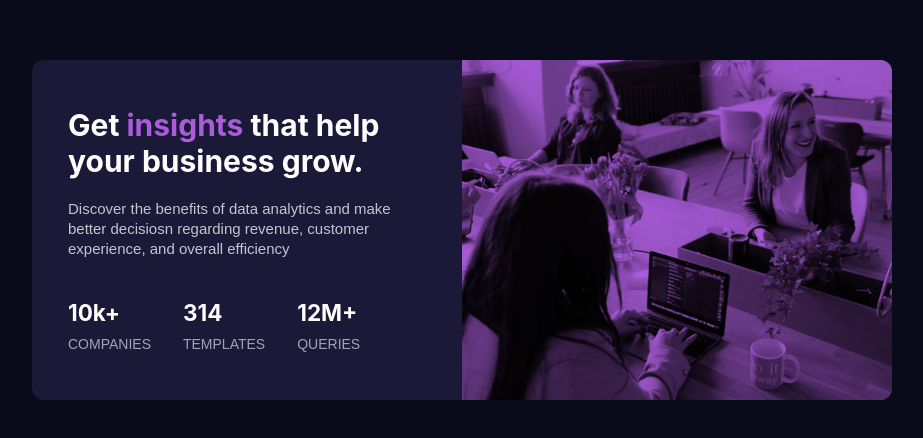
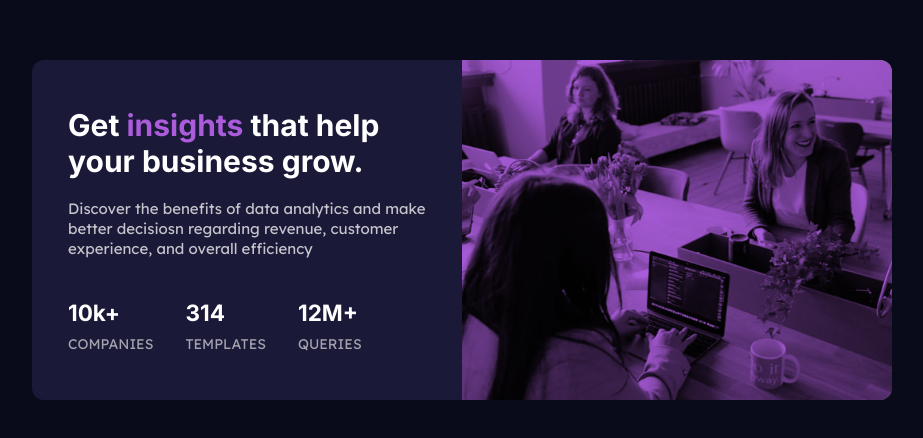
Before and after one commit to ayeniDan/Stats-preview-card, a plain HTML site: page index.html in a window 1280 px wide. Shown: the part 170-608 px from the top of the page, without its empty margins (178-1101 px from the left). Drawn offline with Linux system fonts and the light colour scheme.

```diff
--- a/index.html
+++ b/index.html
@@ -6,7 +6,9 @@
 
   <link rel="icon" type="image/png" sizes="32x32" href="./images/favicon-32x32.png">
   <link rel="stylesheet" href="index.css">
-
+  <link rel="preconnect" href="https://fonts.googleapis.com">
+<link rel="preconnect" href="https://fonts.gstatic.com" crossorigin>
+<link href="https://fonts.googleapis.com/css2?family=Inter:ital,opsz,wght@0,14..32,100..900;1,14..32,100..900&family=Lexend+Deca:wght@100..900&display=swap" rel="stylesheet">
   <title>Frontend Mentor | Stats preview card component</title>
 </head>
 <body>
```
Also changed, not shown: LiveshotDesktop.png (added), LiveshotMobile.png (added), 2 other files.
